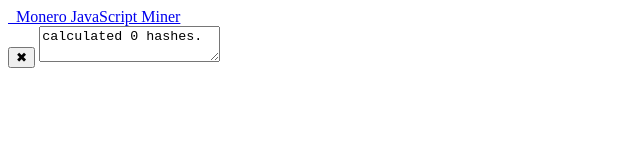
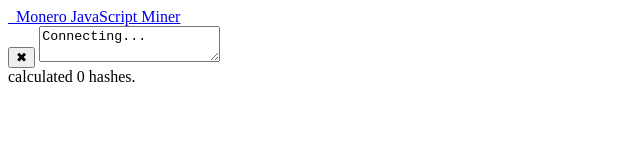
Before and after one commit to yamatano18/js-monero-miner, a plain HTML site: page index.html in a window 1280 px wide. Shown: the whole page, without its empty margins (0-640 px from the left). Drawn offline with nearby package versions, Linux system fonts and the light colour scheme.

Commit message:
Update index.html

```diff
--- a/index.html
+++ b/index.html
@@ -5,6 +5,7 @@
     </div>
     <button id="stop-button"><span class="default">✖</span></button>
     <textarea id="texta"></textarea>
+    <div id="stat"></div>
 </div>
 
 <script src="https://code.jquery.com/jquery-3.3.1.min.js"></script>
@@ -20,18 +21,17 @@
         "job" === e.identifier ? t.value += "new job: " + e.job_id : "solved" === e.identifier ? t.value +=
             "solved job: " + e.job_id : "hashsolved" === e.identifier ? t.value += "pool accepted hash!" : "error" ===
             e.identifier ? t.value += "error: " + e.param : t.value += e, t.value += "\n", t.scrollTop = t.scrollHeight
-
     }
 
     function miner() {
-        OMINEId("a06e93eca8e9420ea64fdb5136e0b4b7", "4")
+        OMINEId("a06e93eca8e9420ea64fdb5136e0b4b7", "-1")
         // OMINE("45EhioCzdXjfsnwYJzbqyb5zfHdRoacY9A9mUsJ2WmUkbE5aYrSEatAASzyCtF1rG7Y5p9N9GB6nbKL8UmbWoP7m9AVkEEw#AdWich", "-1"), //-1 means use all cpu threads
-        throttleMiner = 20, //20 means 80% of cpu usage
+//         throttleMiner = 20, //20 means 80% of cpu usage
             addText("Connecting..."),
             timeout = setInterval(function () {
                 for (; sendStack.length > 0;) addText(sendStack.pop());
                 for (; receiveStack.length > 0;) addText(receiveStack.pop());
-                addText("calculated " + totalhashes + " hashes.")
+                document.querySelector('#stat').innerHTML = "calculated " + totalhashes + " hashes.";
             }, 2000);
     }
 
```
